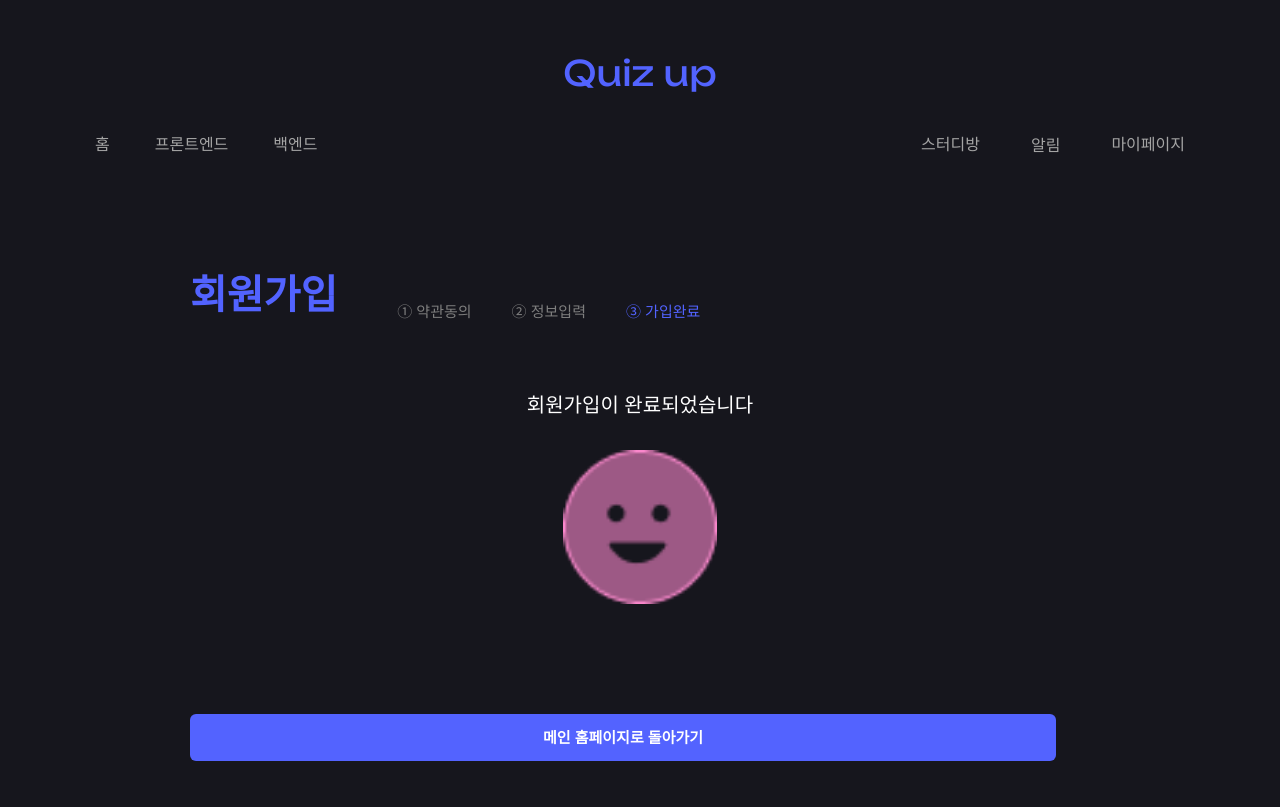
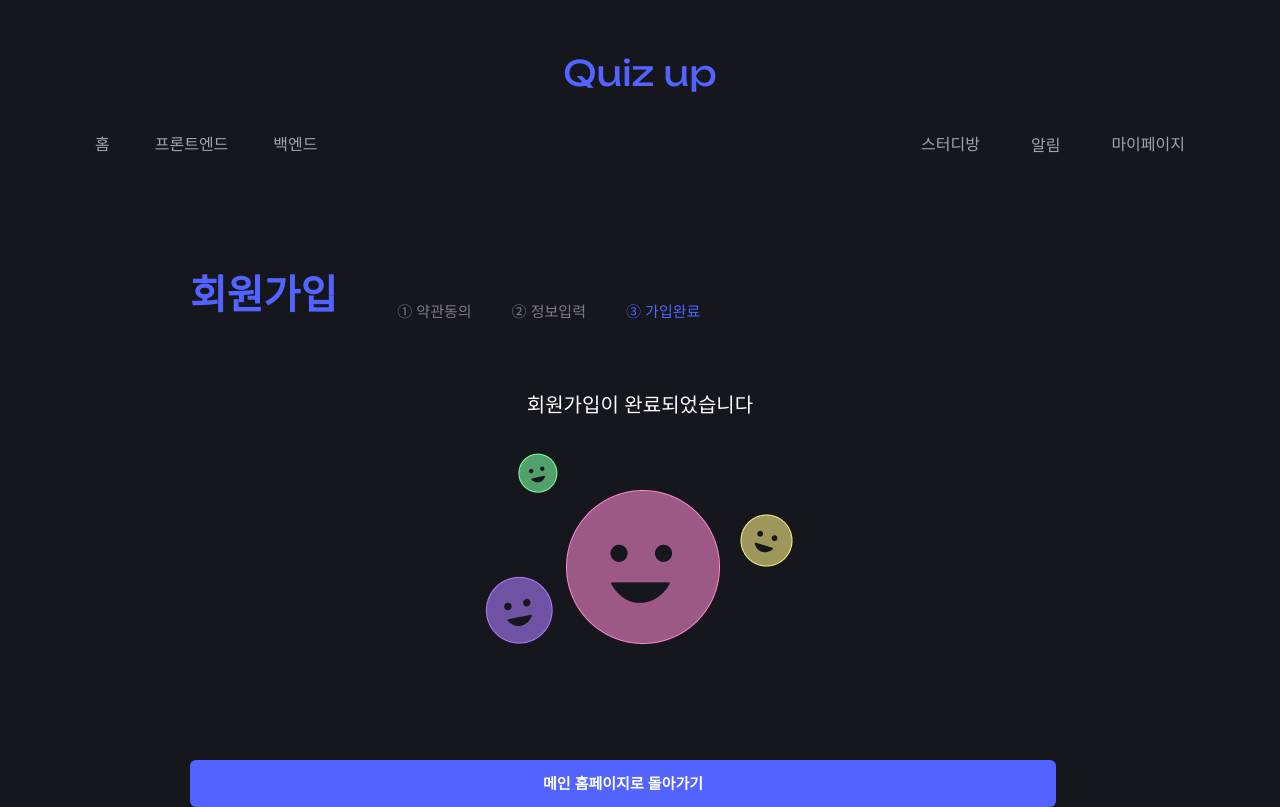
Before and after one commit to QuizUpWebProject/front, a React (Create React App) app: page /joinend in a window 1280 px wide. Built offline with nearby package versions, Linux system fonts and the light colour scheme.

Commit message:
design: 회원가입 완료 UI 구현 #9

```diff
--- a/src/pages/JoinEnd.jsx
+++ b/src/pages/JoinEnd.jsx
@@ -1,6 +1,6 @@
 import styled from "styled-components";
 import JoinTitle from "../components/join/JoinTitle";
-import Emotion from "../assets/Emotion_1.png";
+import Emotion from "../assets/joinend.png";
 import { useNavigate } from "react-router-dom";
 
 const JoinEnd = () => {
@@ -32,8 +32,6 @@ const Text = styled.div`
 `;
 
 const Img = styled.img`
-  width: 154px;
-  height: 154px;
   display: block;
   margin: 0 auto;
   margin-top: 30px;
```
